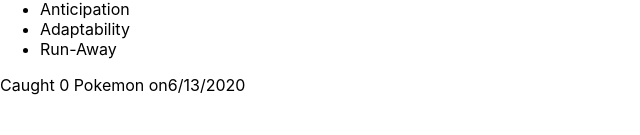
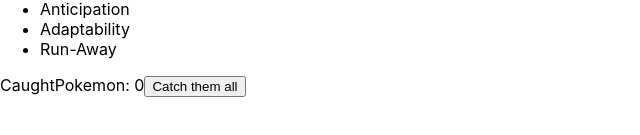
Before and after one commit to Jose-cod7/migracode-playground-pokedex, a React (Create React App) app: page / in a window 1280 px wide. Shown: the part 439-574 px from the top of the page, without its empty margins (0-640 px from the left). Built offline with nearby package versions, Linux system fonts and the light colour scheme.

Commit message:
caughtpokemon

```diff
--- a/src/components/CaughtPokemon.js
+++ b/src/components/CaughtPokemon.js
@@ -1,7 +1,27 @@
-import React from 'react';
+import React, {Component} from 'react';
 
-const CaughtPokemon = (props) => {
+class CaughtPokemon extends Component {
+     state = {
+         caughtpokemon: 0
+     };
 
-return <p>Caught 0 Pokemon on{props.infodate}</p>
+     CaughtPokemon = () => {
+      this.setState(previousState => {
+          return {
+              caughtpokemon: previousState.caughtpokemon + 1
+          }
+      })
+
+    }
+
+    render () {
+        return (
+            <div>
+                CaughtPokemon: {this.state.caughtpokemon}
+                <button onClick={this.CaughtPokemon}>Catch them all</button>
+            </div>
+        )
+    }
+
 }
 export default CaughtPokemon;
```
